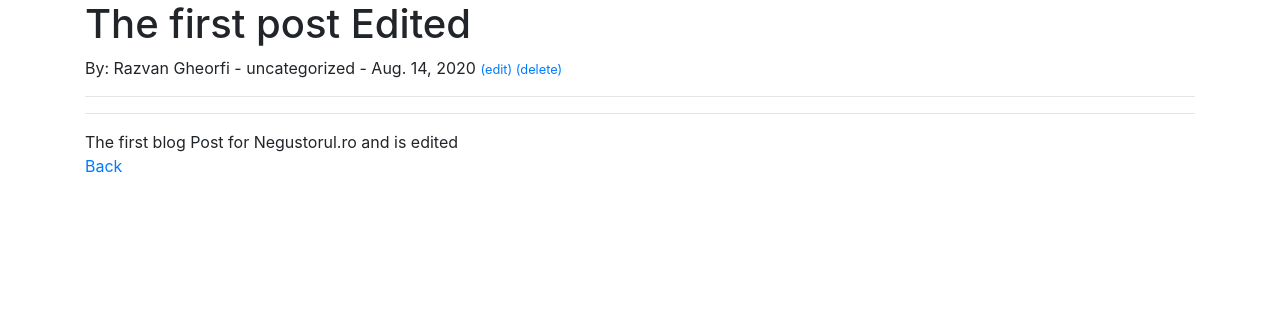
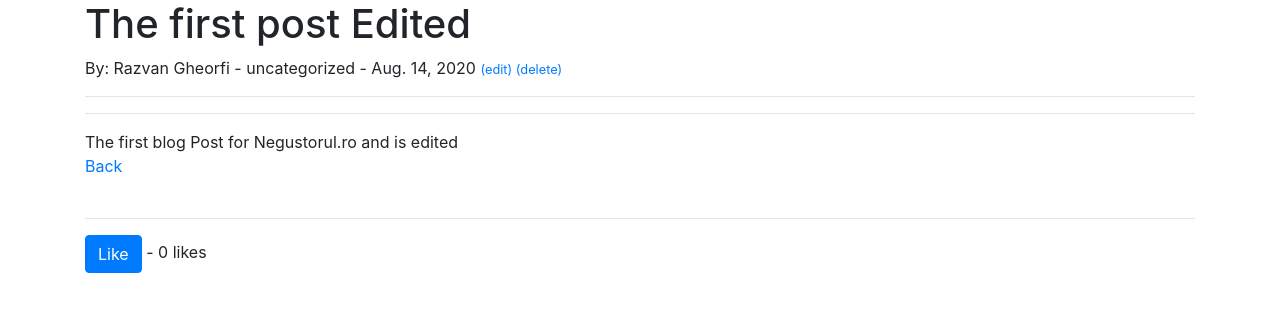
Before and after one commit to Bebico/TheBlog, a Django app: page /article/1 in a window 1280 px wide. Shown: the part 56-368 px from the top of the page. Run offline with Django 3.2, Linux system fonts and the light colour scheme; a user stored in the database is signed in; data comes from the database, SQL or seed files in the repository; both versions use the stored data as it was after the commit; data that the repository does not hold is empty; some libraries are stand-ins or nearby versions.

Commit message:
added like and unlike button

```diff
--- a/main/models.py
+++ b/main/models.py
@@ -19,7 +19,11 @@ class Post(models.Model):
     body = models.TextField()
     post_date = models.DateField(auto_now_add=True)
     category = models.CharField(max_length=255, default='coding')
+    likes = models.ManyToManyField(User, related_name='blog_posts')
 
+
+    def total_likes(self):
+        return self.likes.count()
 
     def __str__(self):
         return self.title + ' | ' + str(self.author)
--- a/main/templates/article_details.html
+++ b/main/templates/article_details.html
@@ -23,5 +23,27 @@ By: {{ post.author.first_name}} {{ post.author.last_name}}
 <br>
 
 <a href="{% url 'home' %}">Back</a>
+<br><br>
+<hr>
+
+<form action="{% url 'like_post' post.pk %}" method="POST">
+    {% csrf_token %}
+
+    {% if user.is_authenticated %}
+
+        {% if liked %}
+            <button type="submit" name="post_id" value="{{ post.id }}" class="btn btn-danger">Unlike</button>
+        {% else %}
+            <button type="submit" name="post_id" value="{{ post.id }}" class="btn btn-primary">Like</button>
+        {% endif %}
+
+    {% else %}
+    <small><a href="{% url 'login' %}">Login </a>to like</small>
+    {% endif %}
+
+    - {{ total_likes }} likes
+</form>
+
+
 
 {% endblock %}
--- a/main/urls.py
+++ b/main/urls.py
@@ -1,5 +1,5 @@
 from django.urls import path
-from .views import HomeView, ArticleDetailView, AddPostView, UpdatePostView, DeletePostView, AddCategoryView, CategoryView, CategoryListView
+from .views import HomeView, ArticleDetailView, AddPostView, UpdatePostView, DeletePostView, AddCategoryView, CategoryView, CategoryListView, LikeView
 
 urlpatterns = [
     path('', HomeView.as_view(), name='home'),
@@ -11,4 +11,5 @@ urlpatterns = [
     path('add_category/', AddCategoryView.as_view(), name='add_category'),
     path('category/<str:cats>', CategoryView, name='category'),
     path('category-list', CategoryListView, name='category-list'),
+    path('like/<int:pk>', LikeView, name='like_post'),
 ]
--- a/main/views.py
+++ b/main/views.py
@@ -1,10 +1,24 @@
-from django.shortcuts import render
+from django.shortcuts import render, get_object_or_404
 from django.views.generic import ListView, DetailView, CreateView, UpdateView, DeleteView
 from .models import Post, Category
 from .forms import PostForm
-from django.urls import reverse_lazy
+from django.urls import reverse_lazy, reverse
+from django.http import HttpResponseRedirect
 # def home(request):
 #     return render(request, 'home.html', {})
+
+def LikeView(request, pk):
+    post = get_object_or_404(Post, id=request.POST.get('post_id'))
+    liked = False
+    if post.likes.filter(id=request.user.id).exists():
+        post.likes.remove(request.user)
+        liked = False
+    else:
+        post.likes.add(request.user)
+        liked = True
+
+    return HttpResponseRedirect(reverse('article_detail', args=[str(pk)]))
+
 
 class HomeView(ListView):
     model = Post
@@ -24,7 +38,17 @@ class ArticleDetailView(DetailView):
     def get_context_data(self, *args, **kwargs):
         cat_menu = Category.objects.all()
         context = super(ArticleDetailView, self).get_context_data(*args, **kwargs)
+
+        stuff = get_object_or_404(Post, id=self.kwargs['pk'])
+        total_likes = stuff.total_likes()
+
+        liked = False
+        if stuff.likes.filter(id=self.request.user.id).exists():
+            liked = True
+
         context["cat_menu"] = cat_menu
+        context["total_likes"] = total_likes
+        context["liked"] = liked
         return context
 
 class AddPostView(CreateView):
```
Also changed, not shown: db.sqlite3, main/migrations/0005_post_likes.py (added).
